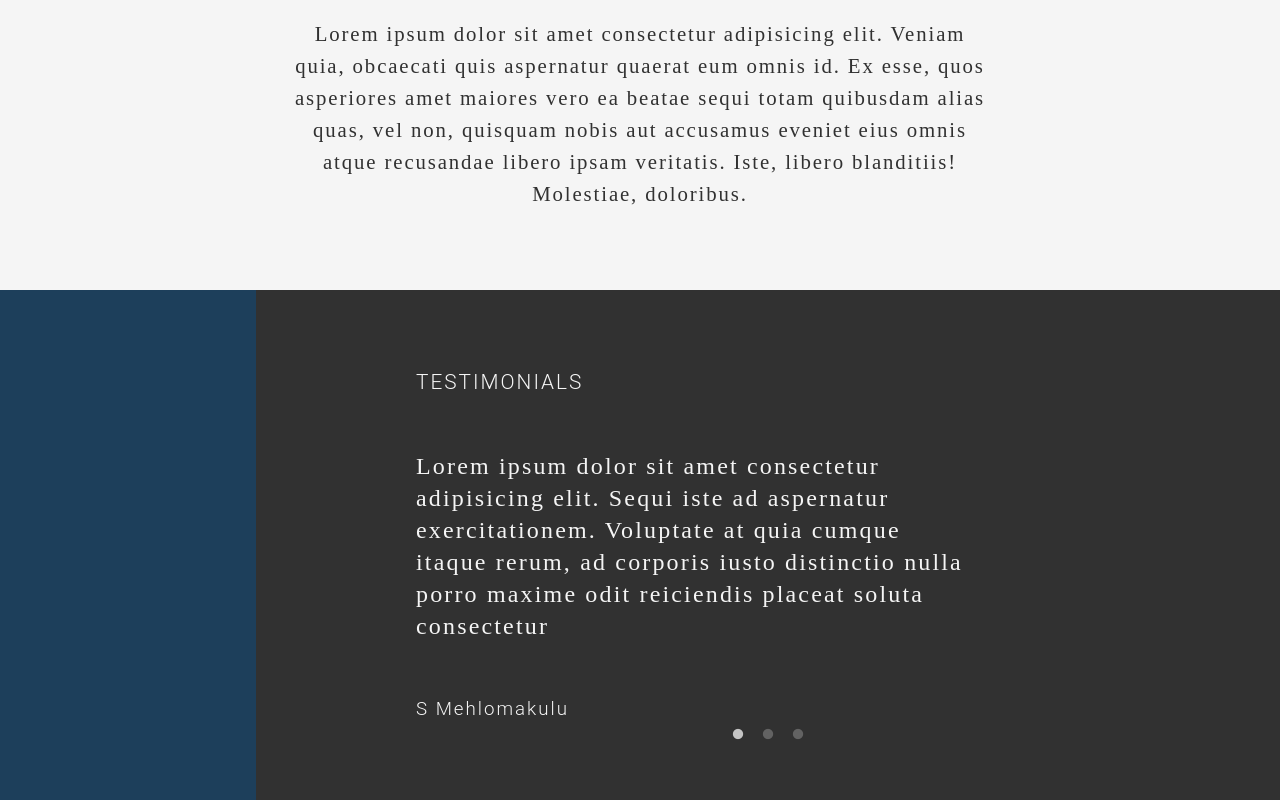
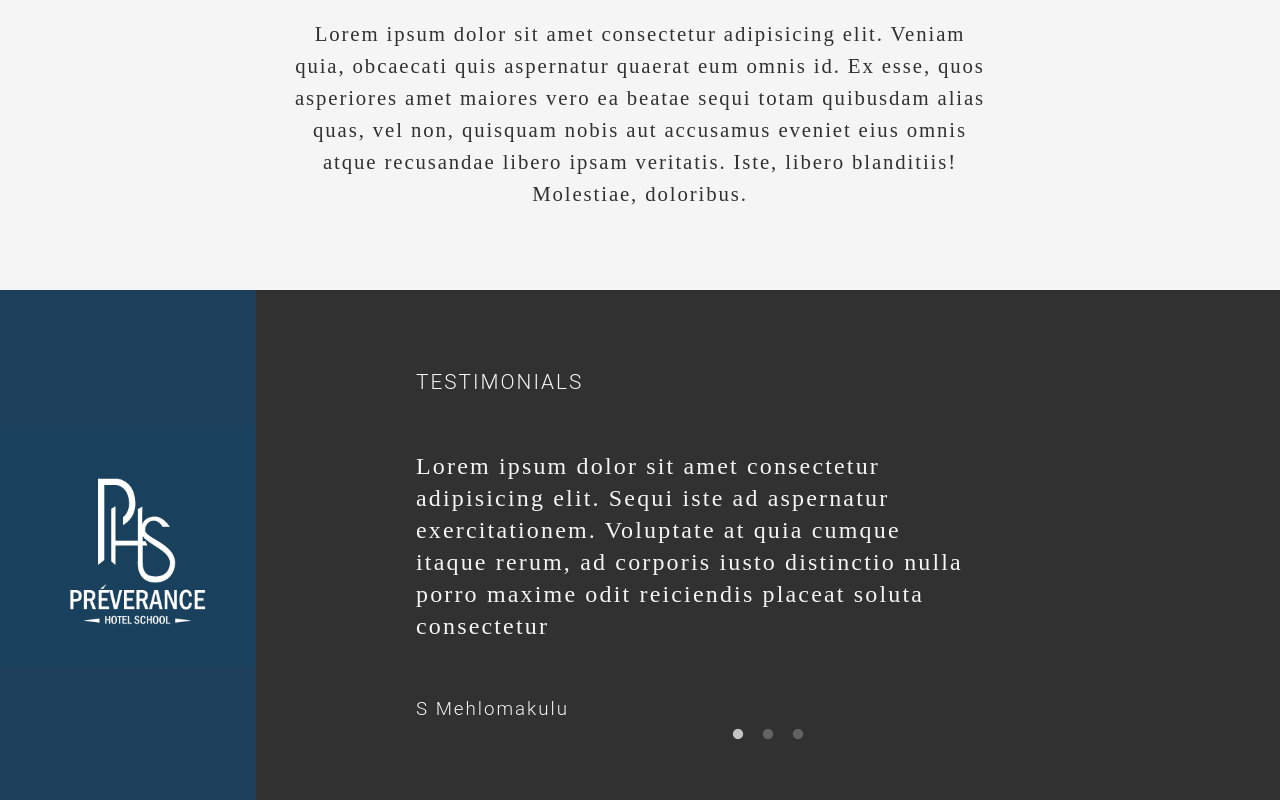
Before and after one commit to Spha88/hotel-school, a Next.js app: page / in a window 1280 px wide. Shown: the part 3070-3870 px from the top of the page. Built offline with nearby package versions, Linux system fonts and the light colour scheme.

Commit message:
Add logo in testimonials component on front page

```diff
--- a/components/HomeContent/TestimonialsTwo/Testimonials.module.scss
+++ b/components/HomeContent/TestimonialsTwo/Testimonials.module.scss
@@ -6,6 +6,9 @@
     .Pattern {
         width: 20%;
         background: var(--blue);
+        background: url('/images/logo_square_blue_bg_white.png') center center no-repeat;
+        background-color: var(--blue);
+        background-size: contain;
     }
     .TestimonialsContent {
         width: 80%;
```
